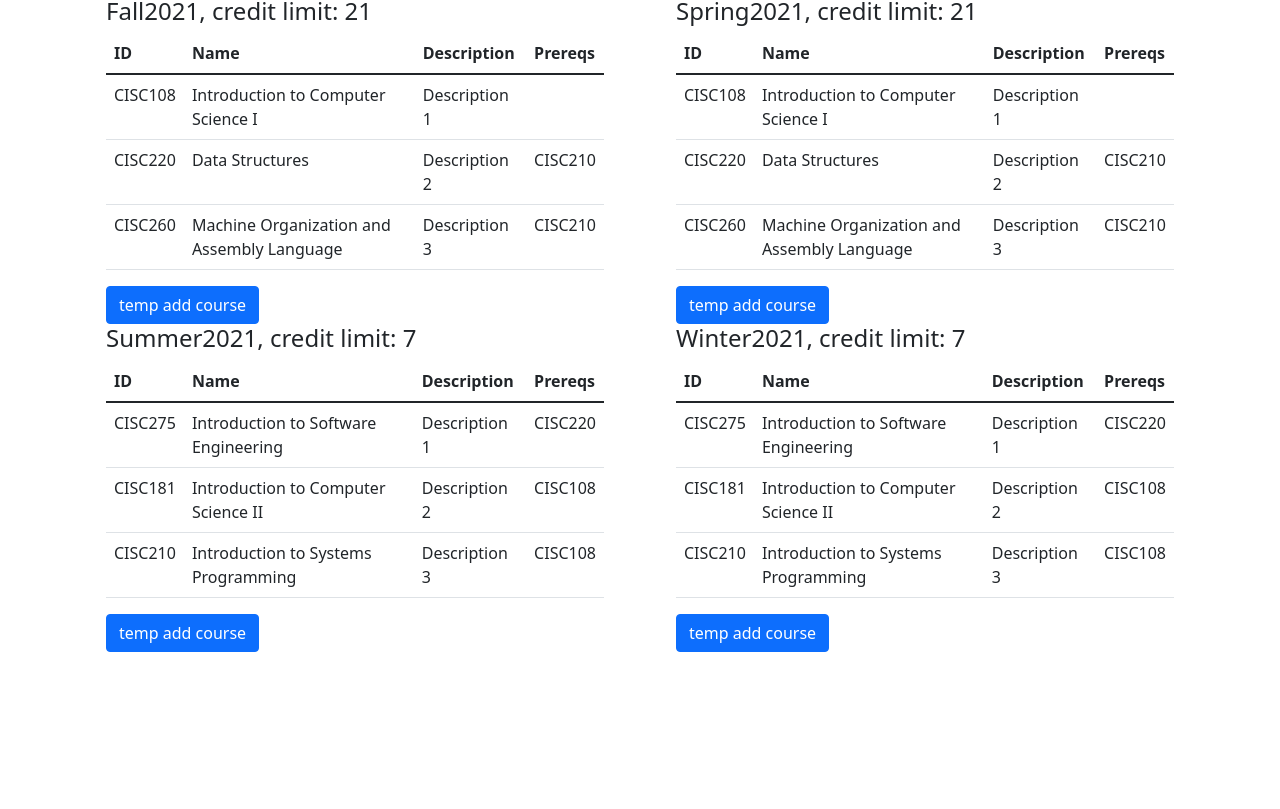
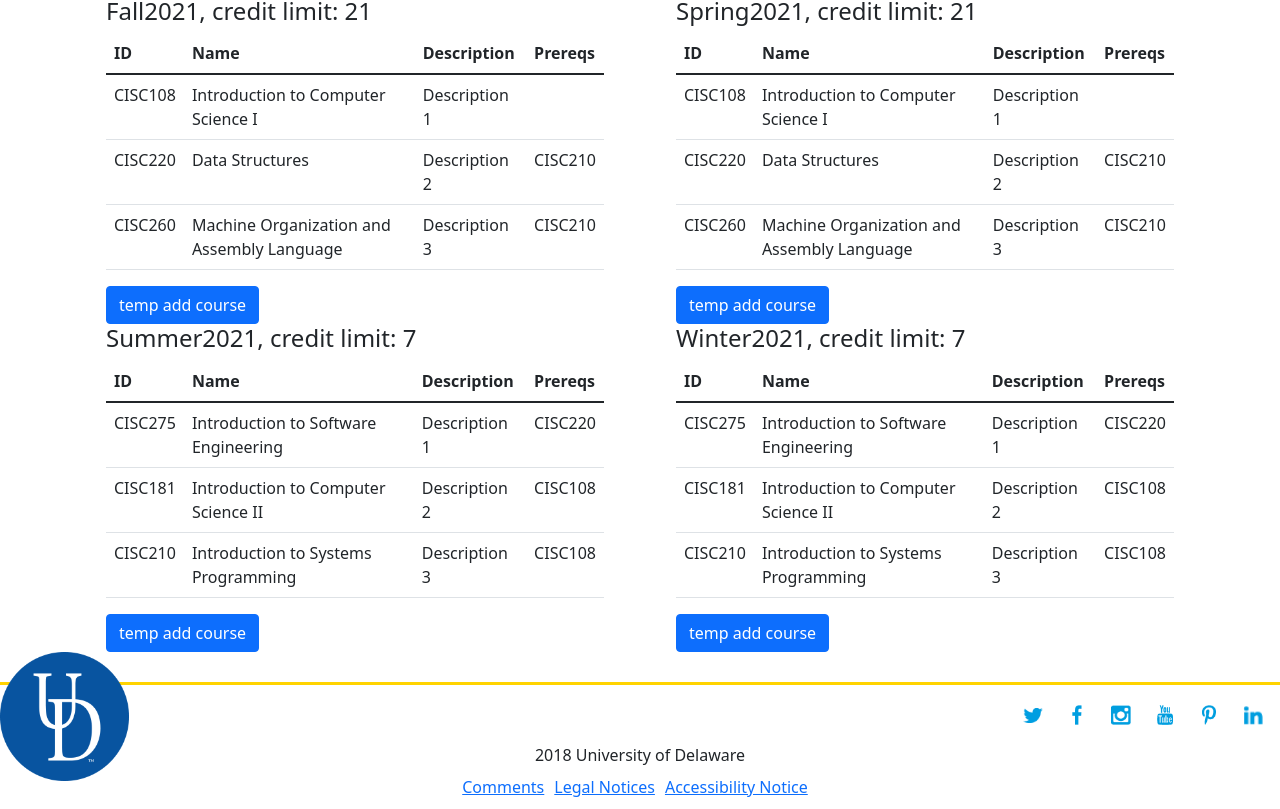
Before and after one commit to UD-CISC275-F21/ud-cis-scheduler-team-13, a React (Create React App) app: page / in a window 1280 px wide. Shown: the part 249-1058 px from the top of the page. Before the commit the page ends 901 px from the top, so only its background shows below. Built offline with nearby package versions, Linux system fonts and the light colour scheme; a web font is replaced by a local one.

Commit message:
Implemented footer

```diff
--- a/src/App.css
+++ b/src/App.css
@@ -21,6 +21,8 @@
   font-weight: normal;
   font-style: normal;
 }
+
+/* Header */
 
 .udHeader {
   position: relative;
@@ -85,3 +87,93 @@
 .udHeader-collegeWrapper a:hover {
   text-decoration: none;
 }
+
+
+/* Footer */
+
+.udFooter {
+  width: 100%;
+  margin-top: 30px;
+  background-color: #fff;
+  border-top: 3px solid #ffd300;
+  clear: both;
+}
+
+.udFooter-container {
+  width: 100%;
+  margin: auto;
+  position: relative;
+}
+
+.udFooterLogo {
+  width: 129px;
+  position: absolute;
+  top: -33px;
+  left: 0;
+  z-index: 2;
+}
+
+.udFooterHeader {
+  float: right;
+  width: 100%;
+}
+
+.udFooterSocial-icons {
+  padding: 0;
+  margin: 8px 5px 0 0;
+  list-style: none;
+  float: right;
+}
+
+.udFooterSocial-icons li {
+  padding: 0;
+  display: inline-block;
+  margin: 0;
+  width: 44px; height: 44px;
+  padding-left: 0;
+}
+
+.udFooterSocial-icons li a {
+  width: 44px;
+  padding: 12px 0 12px 0;
+  display: block;
+}
+
+
+.udFooterSocial-icons img {
+  height: 20px;
+  width: 20px;
+  object-fit: contain;
+  margin: auto;
+  display: block;
+}
+
+.udFooterLinks {
+  width: 100%;
+  margin: 124px auto 0 auto;
+  background-color: #eee;
+  clear: both;
+}
+
+.udFooterLinks div {
+  font-family: Arial;
+  font-size: 10px;
+  color: #000000;
+  margin: auto;
+  text-align: center;
+}
+
+.udFooterLinks div a {
+  color: #005AAD;
+}
+
+.link-item {
+  padding: 8px 10px 10px 0;
+  display: inline-block;
+  margin: auto;
+}
+
+.container-fluid {
+  width: 80%;
+  text-align: center;
+}
--- a/src/App.tsx
+++ b/src/App.tsx
@@ -3,6 +3,7 @@ import React from "react";
 import "./App.css";
 import { AllSemestersTable } from "./components/AllSemestersTable";
 import { Header } from "./components/Header";
+import { Footer } from "./components/Footer";
 
 
 function App(): JSX.Element {
@@ -10,7 +11,10 @@ function App(): JSX.Element {
         <div className="App">
 
             <Header></Header>
+
             <AllSemestersTable></AllSemestersTable>
+
+            <Footer></Footer>
 
         </div>
     );
--- a/src/components/Footer.tsx
+++ b/src/components/Footer.tsx
@@ -1,10 +1,71 @@
 import React from "react";
-import { Container } from "react-bootstrap";
+import Seal from "../img/ud-monogram.png";
+import Twitter from "../img/twitter.png";
+import Facebook from "../img/facebook.png";
+import Instagram from "../img/instagram.png";
+import Youtube from "../img/youtube.png";
+import Pinterest from "../img/pininterest.png";
+import Linkedin from "../img/linkedin.png";
 
-export function Header(): JSX.Element {
+export function Footer(): JSX.Element {
     return(
-        <Container>
-            Footer goes here.
-        </Container>
+        <div>
+            <div className="udFooter">
+                <div className="udFooter-container">
+                    <div className="udFooterHeader">
+                        <a href="https://www.udel.edu/">
+                            <img src={Seal} alt="udFooterLogo" className="udFooterLogo"/>
+                        </a>
+                        <ul className="udFooterSocial-icons">
+                            <li>
+                                <a href="https://twitter.com/UDelaware" title="Twitter" target="_blank" rel="noreferrer">
+                                    <img title="Twitter" src={Twitter} alt="Twitter" />
+                                </a>
+                            </li>
+                            <li>
+                                <a href="https://www.facebook.com/udelaware" title="Facebook" target="_blank" rel="noreferrer">
+                                    <img title="Facebook" src={Facebook} alt="Facebook" />
+                                </a>
+                            </li>
+                            <li>
+                                <a href="https://www.instagram.com/udelaware/" title="Instagram" target="_blank" rel="noreferrer">
+                                    <img title="Instagram" src={Instagram} alt="Instagram" />
+                                </a>
+                            </li>
+                            <li>
+                                <a href="https://www.youtube.com/user/UnivDelaware" title="YouTube" target="_blank" rel="noreferrer">
+                                    <img title="YouTube" src={Youtube} alt="YouTube" />
+                                </a>
+                            </li>
+                            <li>
+                                <a href="https://www.pinterest.com/udelaware/" title="Pinterest" target="_blank" rel="noreferrer">
+                                    <img title="Pinterest" src={Pinterest} alt="Pinterest" />
+                                </a>
+                            </li>
+                            <li>
+                                <a href="https://www.linkedin.com/school/university-of-delaware/" title="Linkedin" target="_blank" rel="noreferrer">
+                                    <img title="Linkedin" src={Linkedin} alt="Linkedin" />
+                                </a>
+                            </li>
+                        </ul>
+                    </div>
+                </div>
+            </div>
+
+            <div className="FooterLinks">
+                <div className="container-fluid">
+                    <div> 2018 University of Delaware</div>
+                    <div className="link-item">
+                        <a href="https://www.udel.edu/home/comments/">Comments</a>
+                    </div>
+                    <div className="link-item">
+                        <a href="https://www.udel.edu/home/legal-notices/">Legal Notices</a>
+                    </div>
+                    <div className="link-item">
+                        <a href="https://www.udel.edu/home/legal-notices/accessibility/">Accessibility Notice</a>
+                    </div>
+                </div>
+            </div>
+        </div>
     );
 }
```
